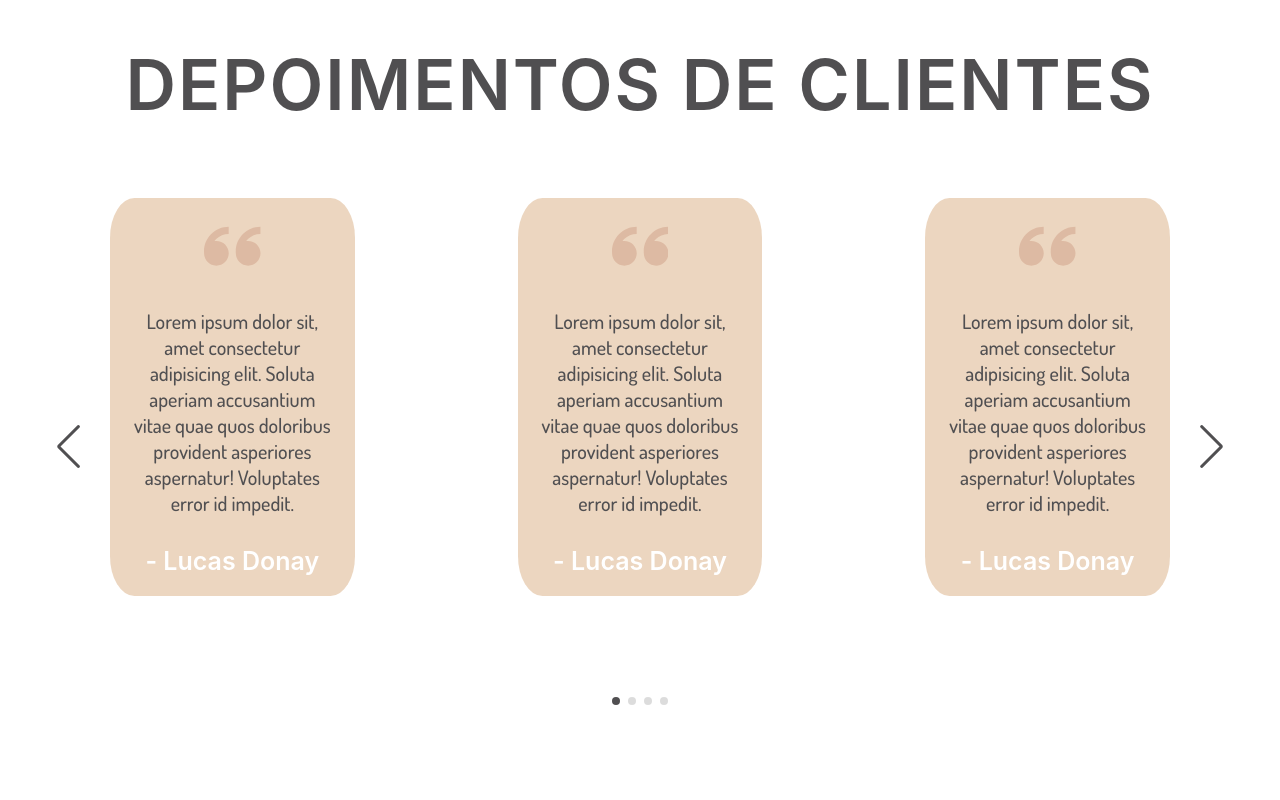
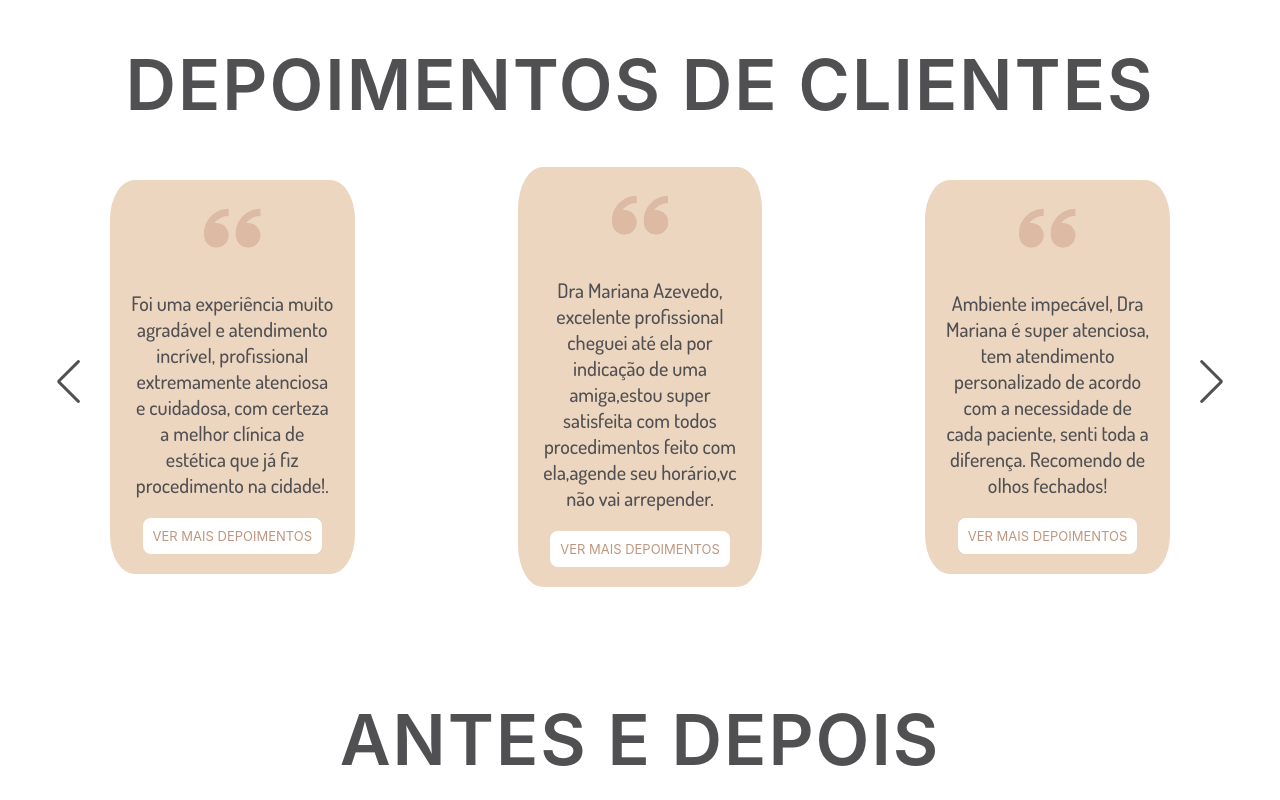
Before and after one commit to lucasdonay/mariana-avezedo, a plain HTML site: page index.html in a window 1280 px wide. Shown: the part 4740-5540 px from the top of the page. Drawn offline with nearby package versions, Linux system fonts and the light colour scheme.

Commit message:
rectoring carrosel-tecs

```diff
--- a/index.html
+++ b/index.html
@@ -238,8 +238,8 @@
                     </svg>
 
                   </div>
-                  <p>Lorem ipsum dolor sit, amet consectetur adipisicing elit. Soluta aperiam accusantium vitae quae quos doloribus provident asperiores aspernatur! Voluptates error id impedit.</p>
-                  <strong>- Lucas Donay</strong>
+                  <p>Foi uma experiência muito agradável e atendimento incrível, profissional extremamente atenciosa e cuidadosa, com certeza a melhor clínica de estética que já fiz procedimento na cidade!.</p>
+                  <a href="#" class="maisdepoimentos">Ver mais depoimentos</a>
                 </div>
               </div>
             </div>
@@ -288,8 +288,8 @@
                     </svg>
 
                   </div>
-                  <p>Lorem ipsum dolor sit, amet consectetur adipisicing elit. Soluta aperiam accusantium vitae quae quos doloribus provident asperiores aspernatur! Voluptates error id impedit.</p>
-                  <strong>- Lucas Donay</strong>
+                  <p>Dra Mariana Azevedo, excelente profissional cheguei até ela por indicação de uma amiga,estou super satisfeita com todos procedimentos feito com ela,agende seu horário,vc não vai arrepender.</p>
+                  <a href="#" class="maisdepoimentos">Ver mais depoimentos</a>
                 </div>
               </div>
             </div>
@@ -338,8 +338,8 @@
                     </svg>
 
                   </div>
-                  <p>Lorem ipsum dolor sit, amet consectetur adipisicing elit. Soluta aperiam accusantium vitae quae quos doloribus provident asperiores aspernatur! Voluptates error id impedit.</p>
-                  <strong>- Lucas Donay</strong>
+                  <p>Ambiente impecável, Dra Mariana é super atenciosa, tem atendimento personalizado de acordo com a necessidade de cada paciente, senti toda a diferença. Recomendo de olhos fechados!</p>
+                  <a href="#" class="maisdepoimentos">Ver mais depoimentos</a>
                 </div>
               </div>
             </div>
@@ -388,8 +388,8 @@
                     </svg>
 
                   </div>
-                  <p>Lorem ipsum dolor sit, amet consectetur adipisicing elit. Soluta aperiam accusantium vitae quae quos doloribus provident asperiores aspernatur! Voluptates error id impedit.</p>
-                  <strong>- Lucas Donay</strong>
+                  <p>Dra Mariana Azevedo é excelente profissional, muito qualificada, atenciosa, fornece ótimo acompanhamento pós-procedimento, e tem muita pontualidade nos atendimentos. Super recomendo</p>
+                  <a href="#" class="maisdepoimentos">Ver mais depoimentos</a>
                 </div>
               </div>
             </div>
@@ -397,7 +397,9 @@
 
           <div class="swiper-button-next"></div>
           <div class="swiper-button-prev"></div>
-          <div class="swiper-pagination"></div>
+          <!-- <div class="swiper-pagination"></div> -->
+
+          <div class="margin-top"> </div>
         </div>
 
 
--- a/styles/mediaqueries.css
+++ b/styles/mediaqueries.css
@@ -532,7 +532,7 @@
   }
 
   .swiper {
-    height: 49rem !important;
+    height: 36rem !important
   }
 
   .tecnicas img {
--- a/styles/style.css
+++ b/styles/style.css
@@ -579,7 +579,7 @@ main .content-main {
 
 .cards {
   background-color: #f2f2f200;
-  padding: 5rem 0 11rem;
+  padding: 3rem 0 2rem;
 }
 
 .cards h2 {
@@ -1099,3 +1099,22 @@ body.menu-expanded button path {
 body.menu-expanded .hero {
   margin-top: 15rem;
 }
+
+.margin-top {
+  margin-top: -90px;
+}
+
+.maisdepoimentos {
+  font-size: 1.3rem;
+  text-align: center;
+  align-items: center;
+  display: flex;
+  justify-content: center;
+  margin: 0 auto;
+  margin-top: 1rem;
+  background-color: white;
+  padding: 1rem;
+  border-radius: 8px;
+  text-transform: uppercase;
+  color: var(--primary-color);
+}
```
